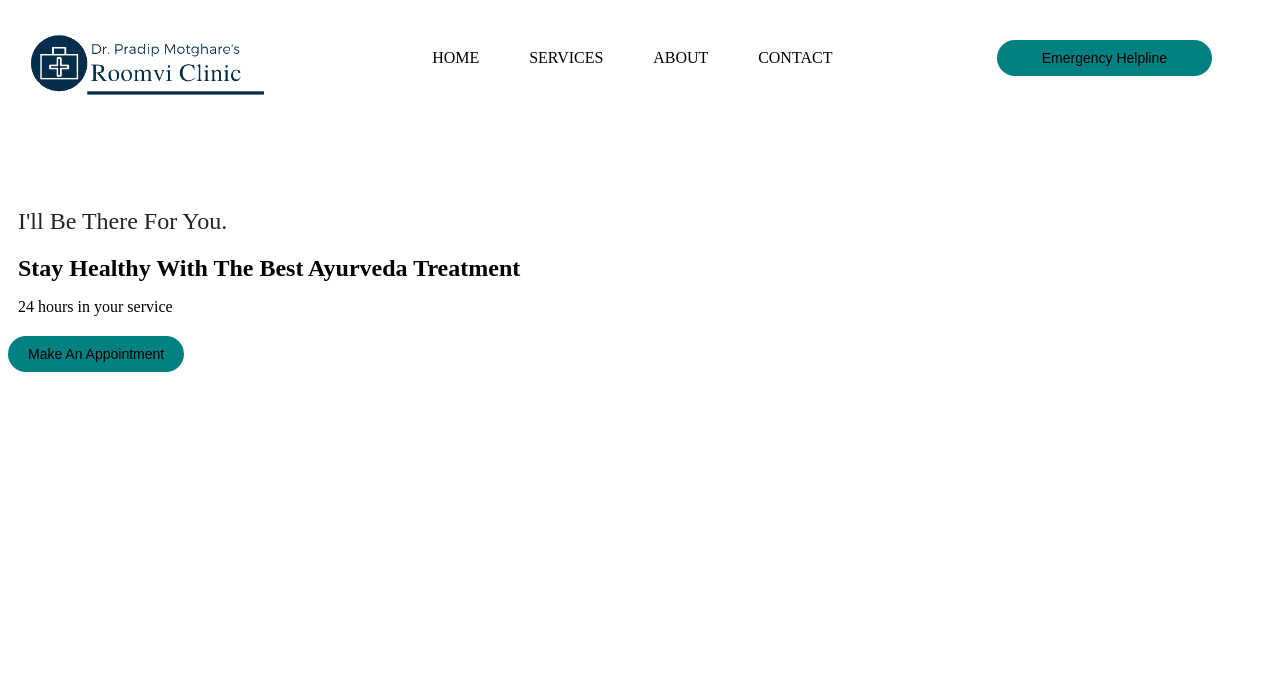
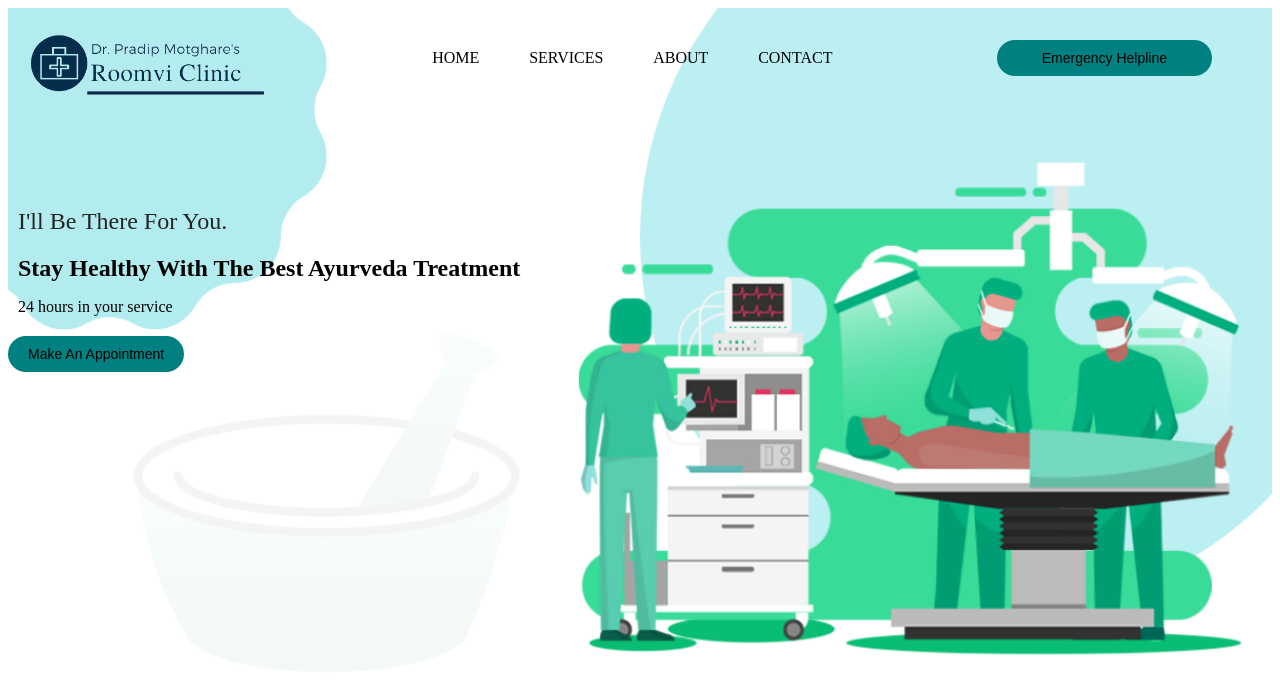
Before and after one commit to amanmotghare/medsite.github.io, a plain HTML site: page index.html in a window 1280 px wide. Drawn offline with Linux system fonts and the light colour scheme.

Commit message:
Update style.css

```diff
--- a/style.css
+++ b/style.css
@@ -6,7 +6,7 @@
 header{
 	width: 100%;
 	height: 100vh;
-	background-image: url('../Roomvi Clinic Website/images/bgimg.png');
+	background-image: url('../medsite.github.io/images/bgimg.png');
 	background-size: 100% 100%;
 	background-repeat: no-repeat;
 
```
